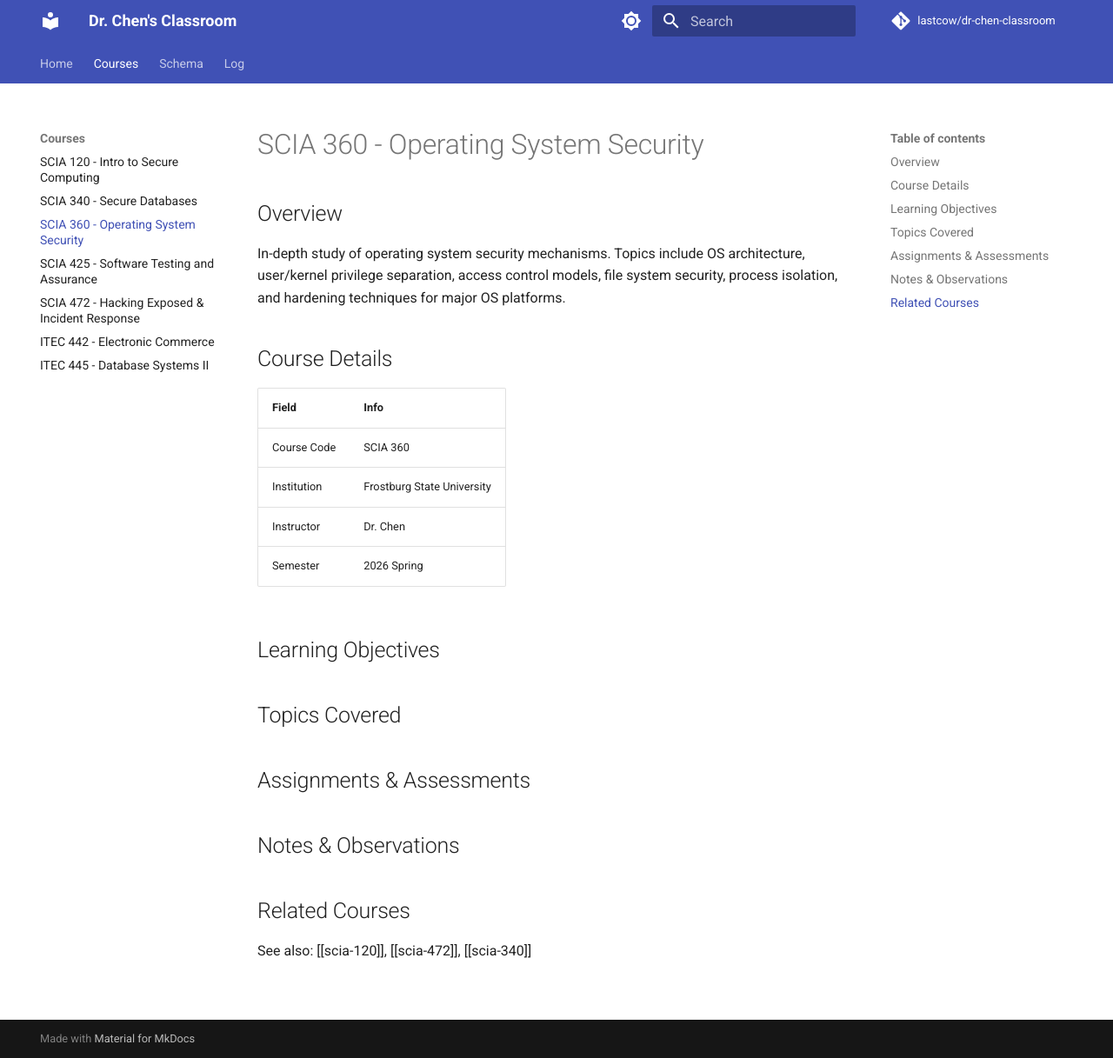
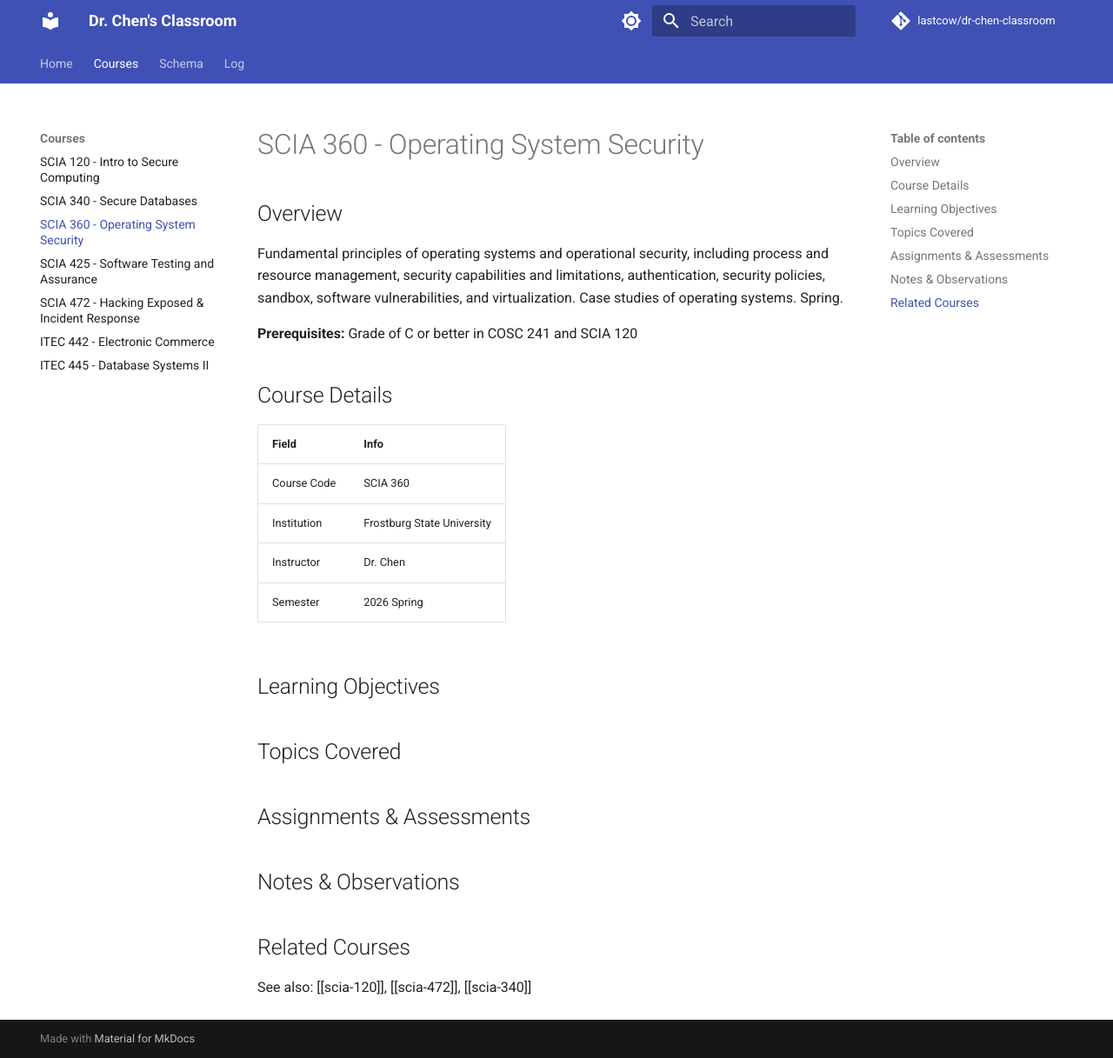
Before and after one commit to lastcow/dr-chen-classroom, an MkDocs documentation site: the page built from docs/entities/scia-360.md, in a window 1280 px wide and 1217 px high. Shown: the whole window at 87% size. Built offline with MkDocs 1.6.1 and Material for MkDocs 9.7.7, drawn with Linux system fonts in a browser that asks for light colours; comment, search, counter and statistics services are not loaded.

Commit message:
SCIA 360: add official course description

```diff
--- a/docs/entities/scia-360.md
+++ b/docs/entities/scia-360.md
@@ -11,7 +11,9 @@ sources: []
 
 ## Overview
 
-In-depth study of operating system security mechanisms. Topics include OS architecture, user/kernel privilege separation, access control models, file system security, process isolation, and hardening techniques for major OS platforms.
+Fundamental principles of operating systems and operational security, including process and resource management, security capabilities and limitations, authentication, security policies, sandbox, software vulnerabilities, and virtualization. Case studies of operating systems. Spring.
+
+**Prerequisites:** Grade of C or better in COSC 241 and SCIA 120
 
 ## Course Details
 
```
